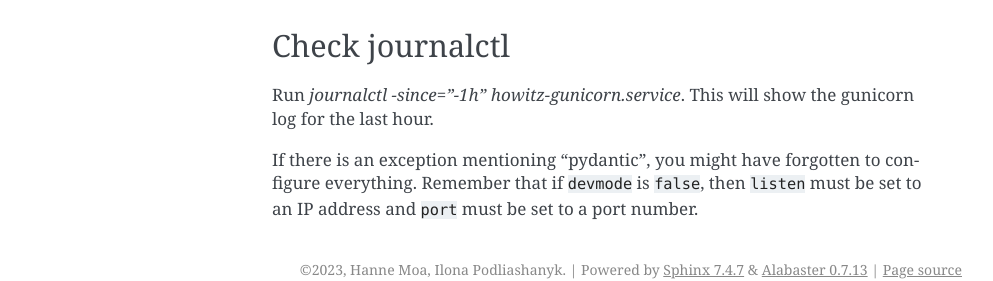
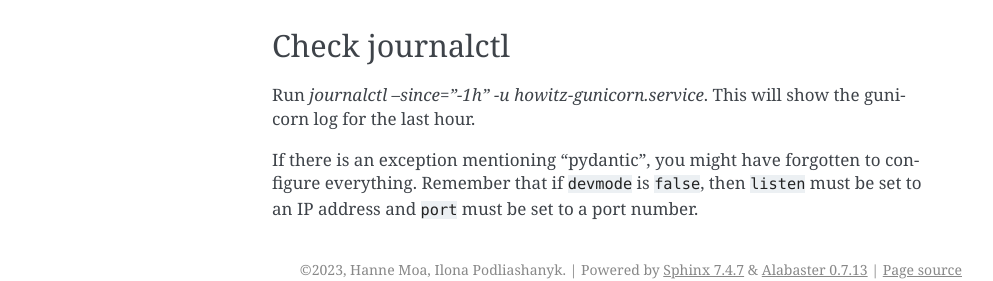
Before and after one commit to Uninett/Howitz, a Sphinx documentation site: the page built from docs/source/troubleshooting-on-debian.rst, in a window 1280 px wide. Shown: the part 319-600 px from the top of the page, without its empty margins (148-1141 px from the left). Built offline with Sphinx 7.4.7, drawn with Linux system fonts in a browser that asks for light colours.

```diff
--- a/docs/source/troubleshooting-on-debian.rst
+++ b/docs/source/troubleshooting-on-debian.rst
@@ -15,7 +15,7 @@ there is red text, Howitz didn't start properly or has crashed. Go to
 Check journalctl
 ================
 
-Run `journalctl -since="-1h" howitz-gunicorn.service`. This will show the
+Run `journalctl --since="-1h" -u howitz-gunicorn.service`. This will show the
 gunicorn log for the last hour.
 
 If there is an exception mentioning "pydantic", you might have forgotten to
```
